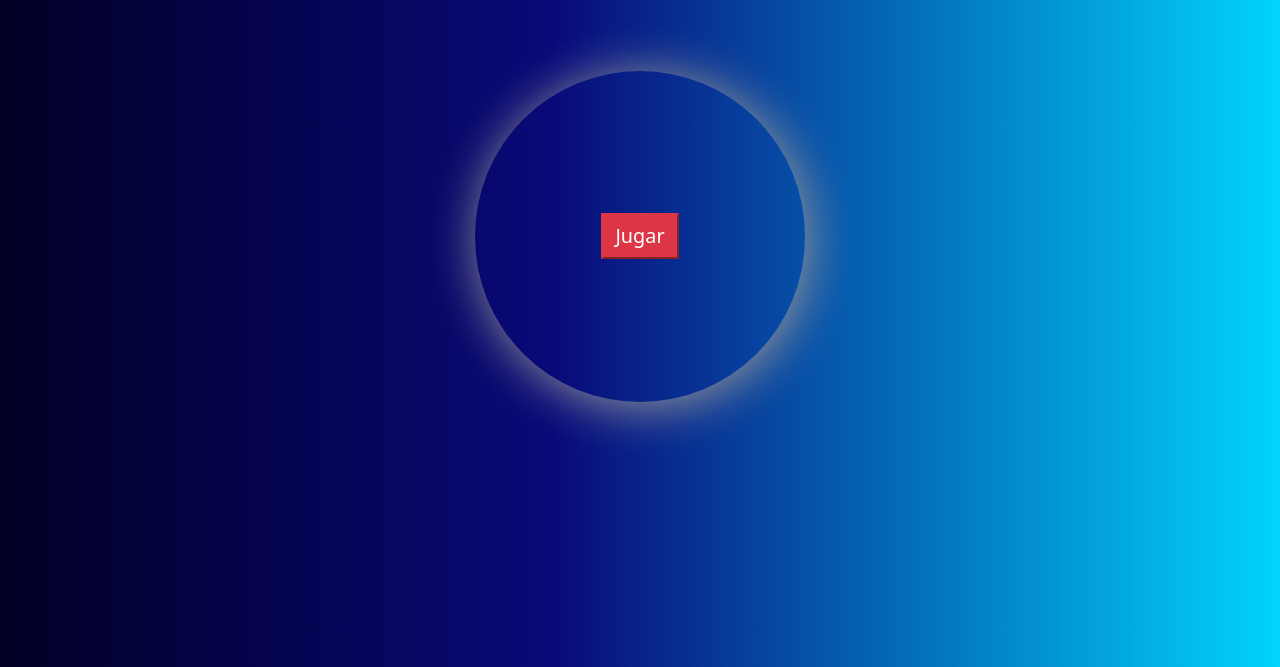
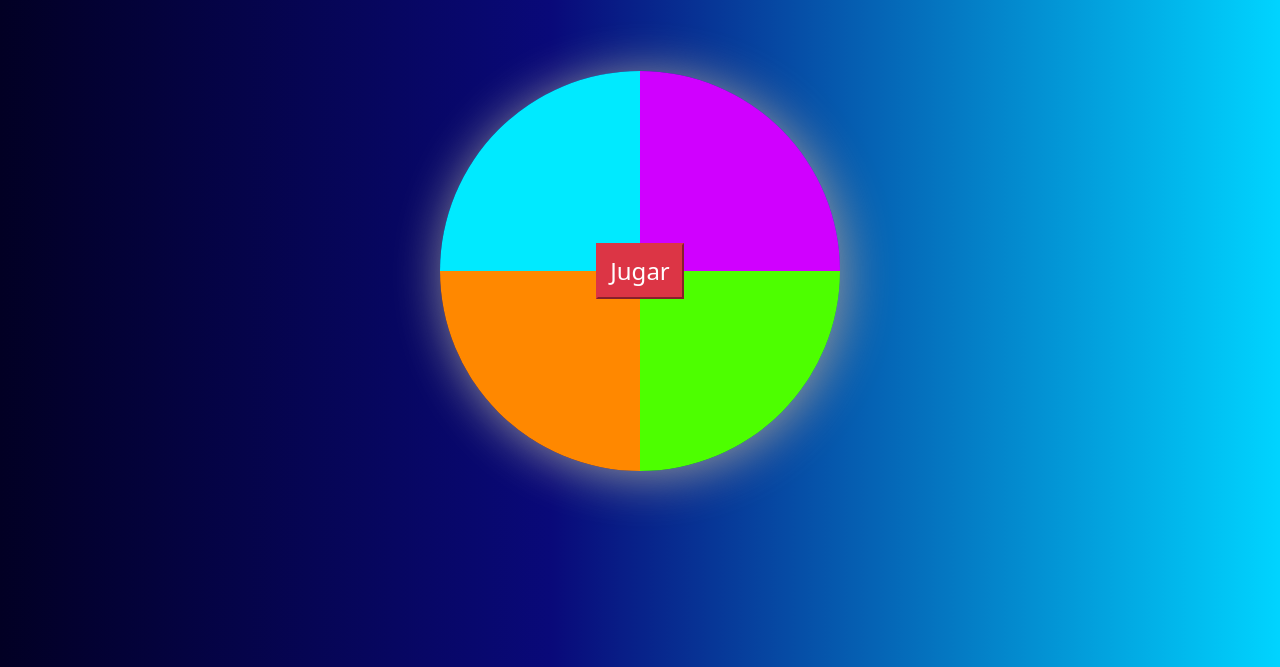
Before and after one commit to Piedriz/Piedriz, a plain HTML site: page index.html in a window 1280 px wide. Shown: the part 133-800 px from the top of the page. Drawn offline with nearby package versions, Linux system fonts and the light colour scheme.

Commit message:
Correccion de errores

```diff
--- a/src/css.css
+++ b/src/css.css
@@ -5,13 +5,13 @@ background: linear-gradient(90deg, rgba(2,0,36,1) 0%, rgba(9,9,121,1) 43%, rgba(
 }
 
 .gameboard{
-  height: 661px;
-  width: 661px;
+  height: 100vh;
+  width: 100vh;
   overflow: hidden;
   border-radius: 50%;
   box-shadow: 4px 4px 50px #999;
-  max-height: 330.5px;
-  max-width: 330.5px;
+  max-height: 50vh;
+  max-width: 50vh;
 }
 
 
@@ -26,15 +26,8 @@ background: linear-gradient(90deg, rgba(2,0,36,1) 0%, rgba(9,9,121,1) 43%, rgba(
 
 
 .color {
-<<<<<<< HEAD
   width:  25vh;
   height: 25vh;
-
-=======
-  width: 165.25px;
-  height: 165.25px;
->>>>>>> a356541e183cd0a5477fa3ccc963103d339d655f
-
 }
 
 
@@ -79,9 +72,9 @@ background: linear-gradient(90deg, rgba(2,0,36,1) 0%, rgba(9,9,121,1) 43%, rgba(
 }
 
 .btn-start {
-  width: 99.15px;
-  height: 46.27px;
-  font-size: 19.83px;
+  width: 15vh;
+  height: 7vh;
+  font-size: 3vh;
   position: relative;
 }
 
```
